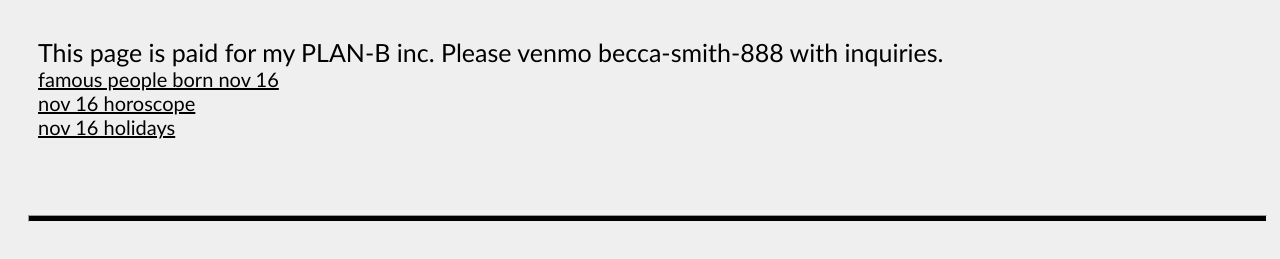
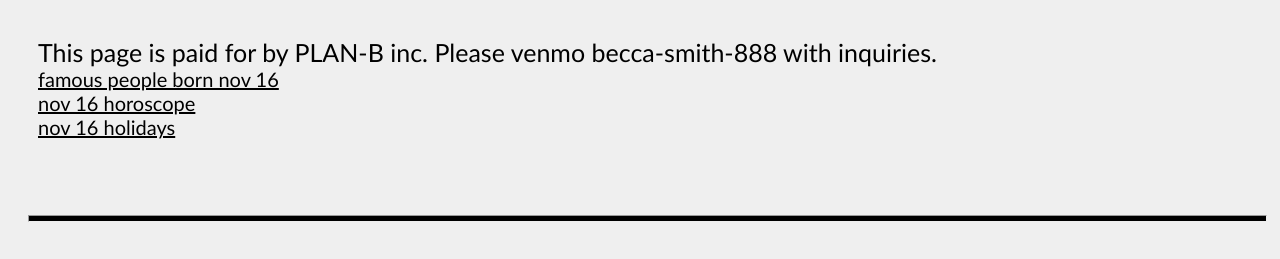
Before and after one commit to myghubthesecond/myghubthesecond.github.io, a plain HTML site: page html/contact.html in a window 1280 px wide. Shown: the part 221-480 px from the top of the page. Drawn offline with Linux system fonts and the light colour scheme.

Commit message:
Update contact.html

```diff
--- a/html/contact.html
+++ b/html/contact.html
@@ -53,7 +53,7 @@
         <hr>
         <h1>ABOUT</h1>
         <div class="contacts">
-            This page is paid for my PLAN-B inc.
+            This page is paid for by PLAN-B inc.
             Please venmo becca-smith-888 with inquiries.
             <a class="work" href="https://www.famousbirthdays.com/november16.html">famous people born nov 16</a>
             <a class="work" href="https://www.thehoroscope.co/zodiac-signs/november-16-zodiac-scorpio.html">nov 16 horoscope</a>
```
